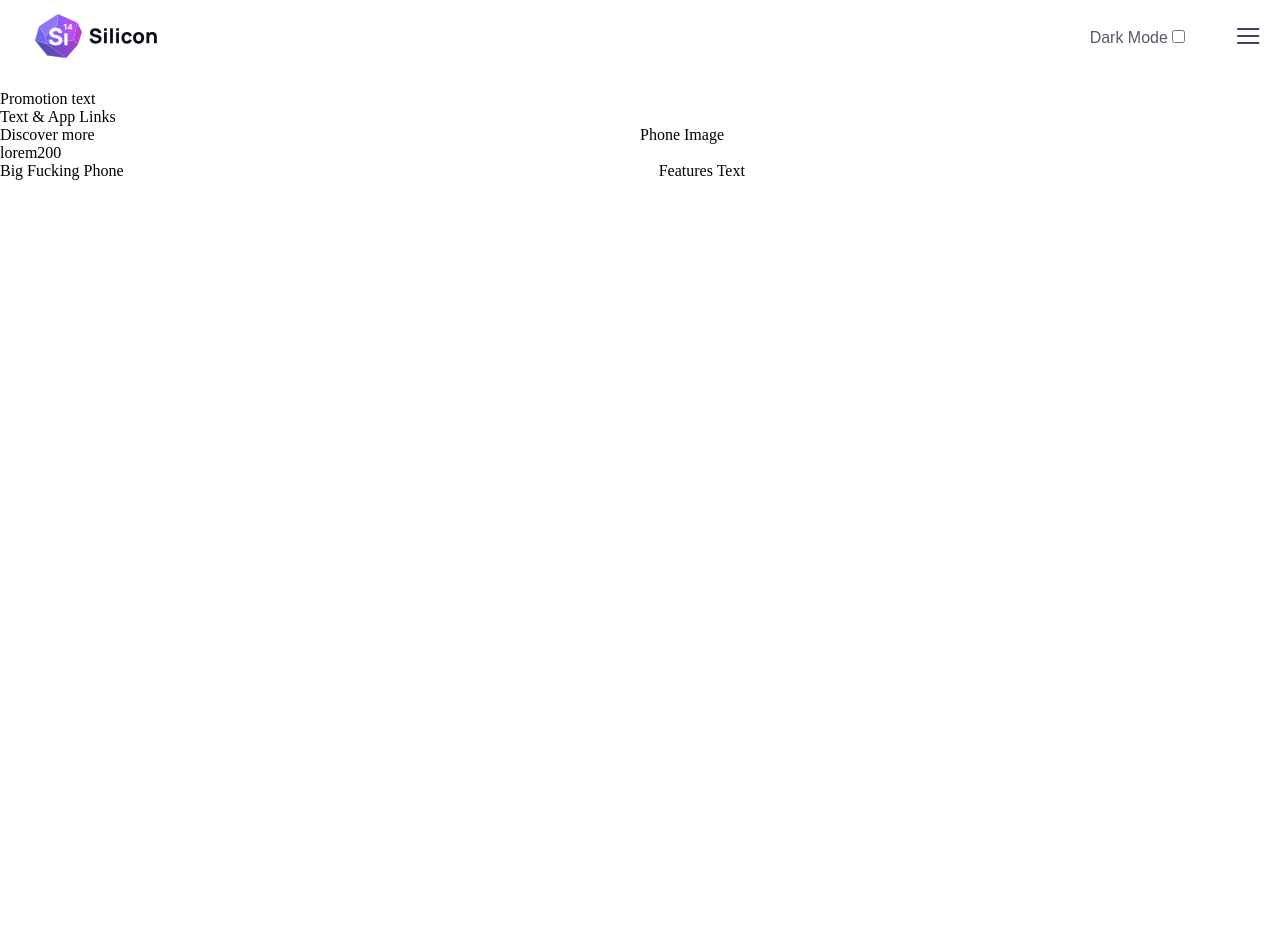
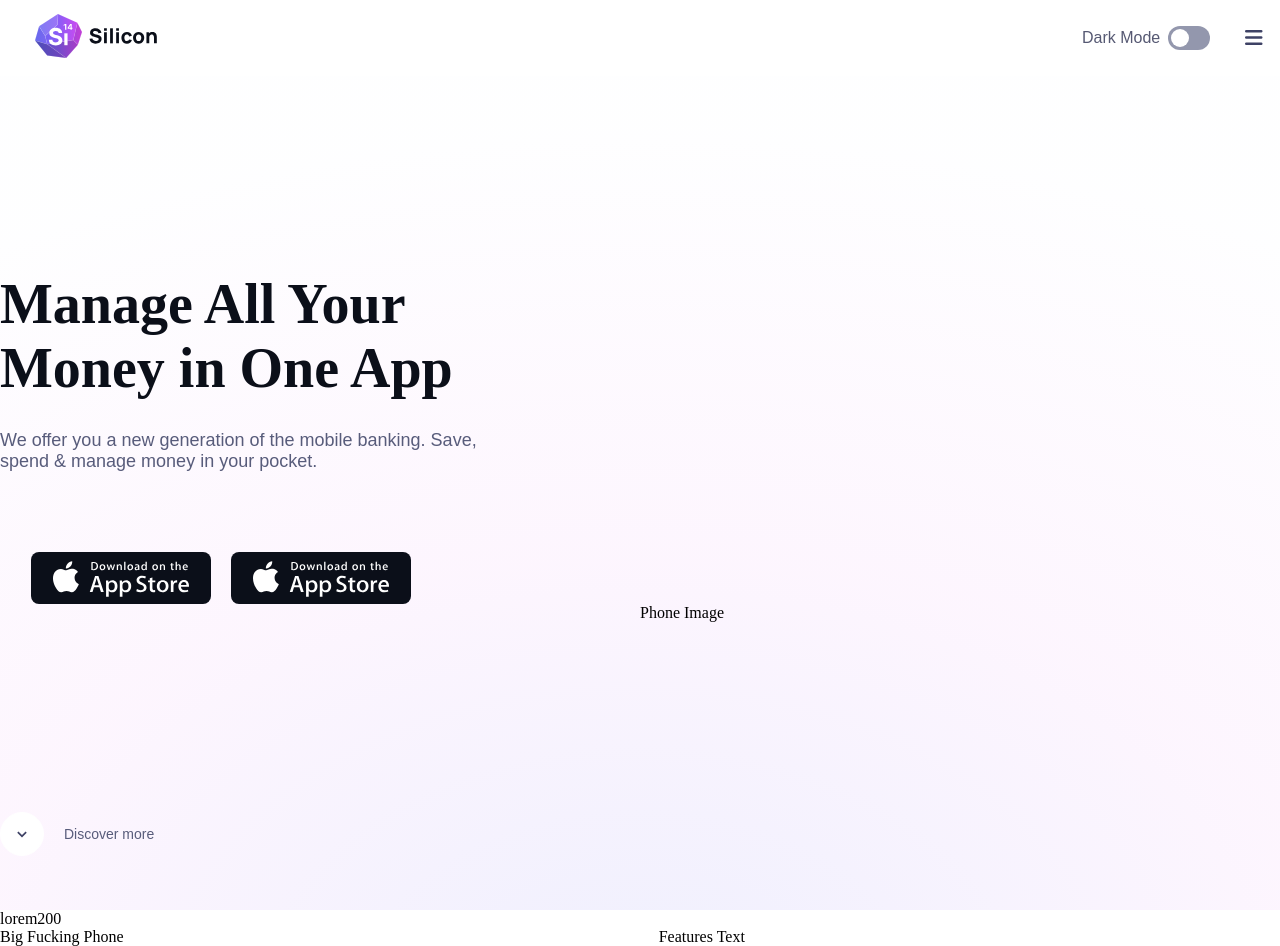
Before and after one commit to Chugarah/Silicon-AB, a plain HTML site: page index.html in a window 1280 px wide. Before the commit the page ends 800 px from the top, so only its background shows below. Drawn offline with Linux system fonts and the light colour scheme.

Commit message:
Promotion building

```diff
--- a/assets/css/components.css
+++ b/assets/css/components.css
@@ -11,6 +11,7 @@
 }
 .mobile-menu {
   display: none;
+  color: #3e4265;
 }
 .main-menu li a {
   font-family: "Manrope", sans-serif;
@@ -33,6 +34,9 @@
 }
 /* Header End* /
 
+
+
+
 /* Form Elements */
 
 /* Label */
@@ -43,11 +47,23 @@
 
 /* Button */
 .btn-sign-in-up {
-  width: 8.75em;
-  height: 2.25em;
+  padding: 0.5625em 1.25em;
   background-color: #6366f1;
   border-radius: 0.5dvh;
   color: white;
+  text-align: center;
+  text-decoration: none;
+  display: inline-block;
+  border: none;
+  border-radius: 0.25em;
+}
+
+/* Images */
+.apps-image-links-small {
+  display: block;
+}
+.apps-image-links-normal {
+  display: none;
 }
 
 /* Buttons Promotion & Banner Content */
@@ -87,16 +103,19 @@
   .dark-mode-switch {
     width: 8.86625em;
   }
+  .btn-sign-in-up {
+    display: none;
+  }
 }
 @container header (width < 768px) {
   .mobile-menu {
     display: block;
   }
-  .dark-mode-switch label {
-    display: none;
-  }
   .dark-mode-switch {
     width: 2.875em;
+  }
+  .dark-mode-label {
+    display: none;
   }
 }
 
--- a/assets/css/fonts.css
+++ b/assets/css/fonts.css
@@ -25,12 +25,20 @@
   color: #585c7b;
 }
 
+.font-color-prmotion-text {
+  color: #0b0f19;
+}
+
 .extra-bold {
   font-weight: 800;
 }
 
 .font-regular {
   font-weight: 400;
+}
+
+.font-semi {
+  font-weight: 600;
 }
 
 /* Text */
@@ -68,6 +76,10 @@ h6 {
   font-size: 2.13125rem;
 }
 
+.promo-size-text-b {
+  font-size: 3.5rem;
+}
+
 .font-size-regular {
   font-size: 1.125rem;
 }
--- a/assets/css/layout.css
+++ b/assets/css/layout.css
@@ -32,7 +32,7 @@
 /* Main */
 .main-grid {
   display: grid;
-  grid-template-rows: 1fr 1fr 1fr;
+  grid-template-rows: auto auto auto;
   grid-template-columns: 1fr;
   grid-template-areas:
     "grid-header"
@@ -42,13 +42,13 @@
   gap: 0rem;
 }
 .grid-header {
-  grid-area: "grid-header";
+  grid-area: grid-header;
 }
 .grid-main {
-  grid-area: "grid-main";
+  grid-area: grid-main;
 }
 .grid-footer {
-  grid-area: "grid-footer";
+  grid-area: grid-footer;
 }
 
 /* Header */
@@ -66,16 +66,27 @@
   grid-area: header-extra-menu;
 }
 
+.dark-mode-switch {
+  display: flex;
+  justify-content: center;
+  align-items: center;
+}
+
 /* Banner & Promotion */
 .banner-promotion-grid {
+  position: relative;
   display: grid;
   grid-template-columns: 1fr 1fr;
-  grid-template-rows: 1fr 1fr 1fr;
+  grid-template-rows: auto auto auto;
   gap: 0rem;
   grid-template-areas:
     "promotion-title ."
     "promotion-text-app  ."
     "promotion-link promotion-image";
+  /* Guessing and trying to emulate size and position from Figma*/
+
+  padding-top: 9.75em;
+  padding-bottom: 3.1em;
 }
 .promotion-title {
   grid-area: promotion-title;
@@ -85,9 +96,32 @@
 }
 .promotion-link {
   grid-area: promotion-link;
+  padding-top: 13em;
 }
 .promotion-image {
   grid-area: promotion-image;
+}
+.promotion-title,
+.promotion-text-app {
+  max-width: 32.875em;
+}
+
+/* AI Generated */
+.banner-promotion-grid::before {
+  content: "";
+  position: absolute;
+  top: 0;
+  left: 50%;
+  transform: translateX(-50%);
+  width: 100vw;
+  height: 100%;
+  background: radial-gradient(
+    125% 125% at 50% 110%,
+    rgba(99, 102, 241, 0.1) 0%,
+    rgba(218, 70, 239, 0.05) 42%,
+    rgba(241, 244, 253, 0.07) 83%
+  );
+  z-index: -1; /* Placera bakgrunden bakom innehållet */
 }
 
 /* App Features */
@@ -110,10 +144,20 @@
   grid-area: app-features-text;
 }
 
+/* Apps Link Flex */
+.flex-banner-app-links-box {
+  display: flex;
+  padding-top: 3.125em;
+}
+
 /* FLEX Layout */
 
 .flex {
   display: flex;
+}
+
+.flex-direction-column {
+  flex-direction: column;
 }
 
 .flex-center {
@@ -169,17 +213,6 @@
   flex-direction: row;
 }
 
-.banner-content-flex {
-  /* https://cssgradient.io/ */
-  background: rgb(99, 102, 241);
-  background: radial-gradient(
-    circle,
-    rgba(99, 102, 241, 0.1026785714285714) 0%,
-    rgba(218, 70, 239, 0.052258403361344574) 42%,
-    rgba(241, 244, 253, 0.07466736694677867) 83%
-  );
-}
-
 /* Banner Content END */
 
 /* Paddings & Margins */
@@ -187,6 +220,10 @@
 /* Widths */
 .with-4 {
   width: 4em;
+}
+
+.padding-top-bottom-15 {
+  padding: 1.875rem 0 1.875rem 0;
 }
 
 .padding-top-bottom-2 {
@@ -203,6 +240,12 @@
 
 .padding-right-1 {
   padding-right: 1.25em;
+}
+.padding-left-1 {
+  padding-left: 1.25em;
+}
+.padding-right-05 {
+  padding-right: 0.5em;
 }
 
 /* Paddings */
@@ -256,7 +299,7 @@
 
 /* Banner & Promotion */
 @container main (width < 1300px) {
-  .flex-banner-box {
+  .flex-banner-app-links-box {
     padding-left: 1.9375rem;
     padding-right: 1.9375rem;
   }
@@ -268,7 +311,7 @@
   .banner-content-flex {
     flex-direction: column;
   }
-  .flex-banner-box {
+  .flex-banner-app-links-box {
     padding-left: 1.9375rem;
     padding-right: 1.9375rem;
   }
--- /dev/null
+++ b/assets/css/w3schools.css
@@ -0,0 +1,63 @@
+/* Toggle Switch */
+/* The switch - the box around the slider */
+.switch {
+  position: relative;
+  display: inline-block;
+  width: 2.625em; /* 60px / 16px = 3.75em */
+  height: 1.4875em; /* 34px / 16px = 2.125em */
+}
+
+/* Hide default HTML checkbox */
+.switch input {
+  opacity: 0;
+  width: 0;
+  height: 0;
+}
+
+/* The slider */
+.slider {
+  position: absolute;
+  cursor: pointer;
+  top: 0;
+  left: 0;
+  right: 0;
+  bottom: 0;
+  background-color: #9397ad;
+  -webkit-transition: 0.4s;
+  transition: 0.4s;
+}
+
+.slider:before {
+  position: absolute;
+  content: "";
+  height: 1.1375em; /* 26px / 16px = 1.625em */
+  width: 1.1375em; /* 26px / 16px = 1.625em */
+  left: 0.175em; /* 4px / 16px = 0.25em */
+  bottom: 0.175em; /* 4px / 16px = 0.25em */
+  background-color: white;
+  -webkit-transition: 0.4s;
+  transition: 0.4s;
+}
+
+input:checked + .slider {
+  background-color: #2196f3;
+}
+
+input:focus + .slider {
+  box-shadow: 0 0 0.04375em #2196f3; /* 1px / 16px = 0.0625em */
+}
+
+input:checked + .slider:before {
+  -webkit-transform: translateX(1.1375em); /* 26px / 16px = 1.625em */
+  -ms-transform: translateX(1.1375em); /* 26px / 16px = 1.625em */
+  transform: translateX(1.1375em); /* 26px / 16px = 1.625em */
+}
+
+/* Rounded sliders */
+.slider.round {
+  border-radius: 1.4875em; /* 34px / 16px = 2.125em */
+}
+
+.slider.round:before {
+  border-radius: 50%;
+}
--- a/index.html
+++ b/index.html
@@ -10,6 +10,11 @@
     <link rel="stylesheet" href="./assets/css/base.css" />
     <link rel="stylesheet" href="./assets/css/fonts.css" />
     <link rel="stylesheet" href="./assets/css/components.css" />
+    <link rel="stylesheet" href="./assets/css/w3schools.css" />
+    <script
+      src="https://kit.fontawesome.com/4d2af45ec4.js"
+      crossorigin="anonymous"
+    ></script>
   </head>
   <body>
     <div class="container margin-center">
@@ -29,10 +34,12 @@
                     >
                       <!-- Logo -->
                       <div class="logo">
-                        <img
-                          src="./assets/media/img/logo.svg"
-                          alt="Logo Silicon AB"
-                        />
+                        <a href="#">
+                          <img
+                            src="./assets/media/img/logo.svg"
+                            alt="Logo Silicon AB"
+                          />
+                        </a>
                       </div>
                       <!-- Logo End -->
                       <!-- Navigation-->
@@ -53,17 +60,23 @@
                     class="header-content-flex flex-gap-sm-a vertical-center flex-right-horizontal"
                   >
                     <div class="dark-mode-switch">
-                      <label class="font-size-standard">Dark Mode</label>
-                      <input type="checkbox" name="dark-mode" value="false" />
+                      <!-- Rounded switch -->
+                      <label class="padding-right-05 dark-mode-label"
+                        >Dark Mode</label
+                      >
+                      <label class="switch">
+                        <input type="checkbox" />
+                        <span class="slider round"></span>
+                      </label>
                     </div>
-                    <div>
-                      <button class="btn-sign-in-up">Sign in / up</button>
+                    <div class="padding-right-05 padding-left-1">
+                      <button class="btn-sign-in-up font-semi">
+                        <i class="fa-regular fa-user padding-right-05"></i>
+                        Sign in / up
+                      </button>
                     </div>
                     <div class="mobile-menu">
-                      <img
-                        src="/assets/media/img/nav-toggle.svg"
-                        alt="Mobile Menu Holder"
-                      />
+                      <i class="fa-solid fa-bars fa-lg"></i>
                     </div>
                   </div>
                 </div>
@@ -80,9 +93,68 @@
               <div class="grid-main">
                 <!-- Banner & Promotion Content -->
                 <div class="banner-promotion-grid">
-                  <div class="promotion-title">Promotion text</div>
-                  <div class="promotion-text-app">Text & App Links</div>
-                  <div class="promotion-link">Discover more</div>
+                  <div class="promotion-title">
+                    <h1
+                      class="padding-top-2 font-color-prmotion-text extra-bold promo-size-text-b"
+                    >
+                      Manage All Your Money in One App
+                    </h1>
+                  </div>
+                  <div class="promotion-text-app">
+                    <p
+                      class="padding-top-bottom-15 font-color-text font-regular font-size-regular"
+                    >
+                      We offer you a new generation of the mobile banking. Save,
+                      spend & manage money in your pocket.
+                    </p>
+                    <div class="flex-banner-app-links-box">
+                      <a href="#" class="text-decoration-non">
+                        <img
+                          class="apps-image-links-small"
+                          src="/assets/media/img/app-apple-store-small.svg"
+                          alt="Apple
+                      Store Link"
+                        />
+                        <img
+                          class="apps-image-links-normal"
+                          src="/assets/media/img/app-apple-store.svg"
+                          alt="Apple
+                    Store Link"
+                        />
+                      </a>
+                      <a href="#" class="text-decoration-none">
+                        <img
+                          class="apps-image-links-small padding-left-1"
+                          src="/assets/media/img/app-apple-store-small.svg"
+                          alt="Apple
+                  Store Link"
+                        />
+                        <img
+                          class="padding-top-1 apps-image-links-normal"
+                          src="/assets/media/img/app-android-store.svg"
+                          alt="Android
+                    Store Link"
+                        />
+                      </a>
+                    </div>
+                  </div>
+                  <div class="promotion-link">
+                    <div class="inline-block">
+                      <a
+                        href="#"
+                        class="flex flex-center flex-items-center text-decoration-none"
+                      >
+                        <img
+                          class="with-4 padding-right-1"
+                          src="/assets/media/img/arrow-button.svg"
+                          alt="Arrow Down"
+                        />
+                        <span class="font-link-small font-color-text"
+                          >Discover more</span
+                        >
+                      </a>
+                    </div>
+                  </div>
                   <div class="promotion-image">Phone Image</div>
                 </div>
                 <!-- Banner & Promotion Content End-->
```
Also changed, not shown: assets/media/img/app-android-store-small.svg (added), assets/media/img/app-apple-store-small.svg (added).
